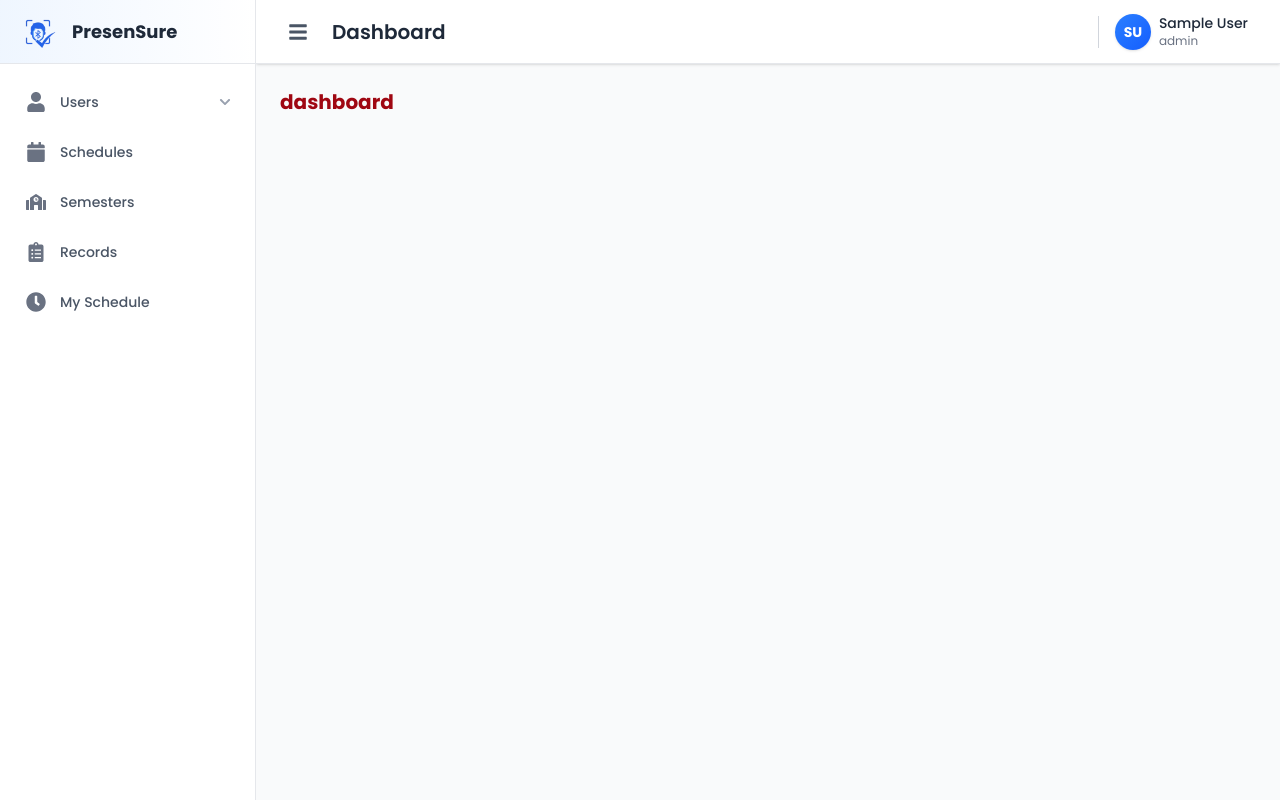
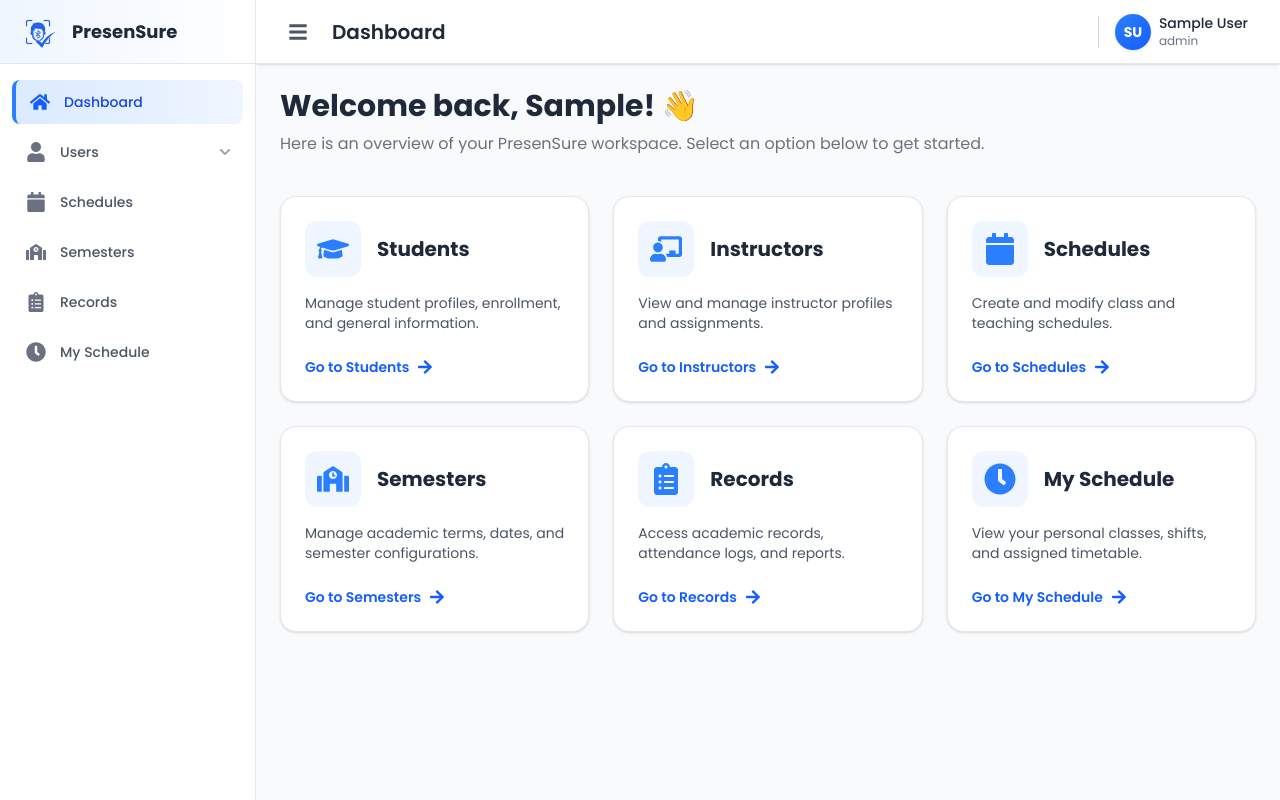
Before and after one commit to nehbDev/PresenSure-tlc, a React (Vite) app: page /dashboard in a window 1280 px wide. Built offline with nearby package versions, Linux system fonts and the light colour scheme; no server answers; sample sign-in values are in the browser's storage.

Commit message:
add dashboard

```diff
--- a/src/layout/Sidebar.tsx
+++ b/src/layout/Sidebar.tsx
@@ -11,6 +11,7 @@ import {
   FaChevronUp,
   FaChevronDown,
   FaTimes,
+  FaHome,
 } from "react-icons/fa";
 import logo from "../assets/icon_nobg.webp";
 
@@ -20,7 +21,7 @@ interface SidebarProps {
   closeMobileSidebar: () => void;
   role: string | null;
   userName: string | null;
-  isBlurred?: boolean; // Controls the blur effect
+  isBlurred?: boolean;
 }
 
 const Sidebar: React.FC<SidebarProps> = ({
@@ -39,8 +40,6 @@ const Sidebar: React.FC<SidebarProps> = ({
     location.pathname.startsWith("/students") ||
     location.pathname.startsWith("/instructors");
 
-  // Logic to determine if text/labels should be visible
-  // Visible if: It's Mobile and Open OR It's Desktop and Expanded
   const showText = isMobileOpen || !isSidebarCollapsed;
 
   // --- STYLES ---
@@ -71,8 +70,6 @@ const Sidebar: React.FC<SidebarProps> = ({
     }`;
 
   // --- EFFECTS ---
-
-  // Close dropdown when clicking outside (only relevant for desktop collapsed tooltip)
   useEffect(() => {
     function handleClickOutside(e: MouseEvent) {
       if (
@@ -90,24 +87,16 @@ const Sidebar: React.FC<SidebarProps> = ({
     return () => document.removeEventListener("mousedown", handleClickOutside);
   }, [isSidebarCollapsed, isMobileOpen]);
 
-  // Auto-close dropdown when sidebar collapses
   useEffect(() => {
     if (isSidebarCollapsed && !isMobileOpen) {
       setIsUsersOpen(false);
     }
   }, [location, isSidebarCollapsed, isMobileOpen]);
 
-  // --- DYNAMIC CLASSES ---
-
-  // Width: Fixed 64 (16rem) on Mobile. Dynamic on Desktop.
   const widthClass = isMobileOpen ? "w-64" : (isSidebarCollapsed ? "w-20" : "w-64");
-
-  // Transform: Slide in/out on Mobile. Always visible on Desktop.
   const transformClass = isMobileOpen
     ? "translate-x-0 shadow-2xl"
     : "max-md:-translate-x-full md:translate-x-0";
-
-  // Blur: Applies pointer-events-none to prevent clicking when blurred
   const blurClass = isBlurred ? "filter blur-sm pointer-events-none select-none" : "";
 
   return (
@@ -116,7 +105,6 @@ const Sidebar: React.FC<SidebarProps> = ({
       ${widthClass} ${transformClass} ${blurClass}`}
       style={{ overflow: "visible" }}
     >
-      {/* Header / Logo */}
       <div className="h-16 flex-shrink-0 bg-gradient-to-r from-blue-50 to-white border-b border-gray-200 flex items-center justify-between px-4">
         <div className={`flex items-center ${!showText ? "justify-center w-full" : ""}`}>
           <img src={logo} alt="Logo" className="h-10 w-10 md:h-11 md:w-11 object-contain" />
@@ -126,8 +114,6 @@ const Sidebar: React.FC<SidebarProps> = ({
             </span>
           )}
         </div>
-
-        {/* Mobile Close Button */}
         <button
           className="md:hidden text-gray-500 hover:text-red-500 p-1 rounded-md hover:bg-gray-100 transition-colors"
           onClick={closeMobileSidebar}
@@ -136,12 +122,26 @@ const Sidebar: React.FC<SidebarProps> = ({
         </button>
       </div>
 
-      {/* Navigation Links */}
       <div className="flex-1 px-3 mt-4 overflow-y-auto custom-scrollbar overflow-x-hidden">
         <nav className="space-y-1.5 pb-4">
 
-          {/* USERS MENU (Students/Instructors) */}
+          {/* VISIBLE TO EVERYONE: DASHBOARD */}
+          <NavLink
+            to="/dashboard"
+            className={linkStyles}
+            onClick={() => { if (isMobileOpen) closeMobileSidebar(); }}
+            title={!showText ? "Dashboard" : ""}
+          >
+            <div className="w-6 flex justify-center items-center">
+              <FaHome className={`w-5 h-5 ${iconStyles(location.pathname === "/dashboard" || location.pathname === "/")}`} />
+            </div>
+            {showText && <span className="ml-3 text-sm font-medium whitespace-nowrap">Dashboard</span>}
+          </NavLink>
+
+          {/* ROLE-RESTRICTED LINKS (Users, Schedules, Semesters) */}
           {role !== "instructor" && (
+            <>
+              {/* USERS MENU */}
               <div className="relative" ref={usersMenuRef}>
                 <button
                   onClick={() => setIsUsersOpen((prev) => !prev)}
@@ -165,24 +165,16 @@ const Sidebar: React.FC<SidebarProps> = ({
                   )}
                 </button>
 
-              {/* Inline Submenu (Mobile / Desktop Expanded) */}
+                {/* Inline Submenu */}
                 {showText && isUsersOpen && (
                   <div className="mt-1 space-y-1 overflow-hidden transition-all duration-200">
-                  <NavLink
-                    to="/students"
-                    className={subLinkStyles}
-                    onClick={() => { if (isMobileOpen) closeMobileSidebar(); }}
-                  >
+                    <NavLink to="/students" className={subLinkStyles} onClick={() => { if (isMobileOpen) closeMobileSidebar(); }}>
                       <div className="w-6 flex justify-center items-center">
                         <FaGraduationCap className="w-4 h-4 text-gray-500 group-hover:text-blue-500" />
                       </div>
                       <span className="ml-3 text-sm whitespace-nowrap">Students</span>
                     </NavLink>
-                  <NavLink
-                    to="/instructors"
-                    className={subLinkStyles}
-                    onClick={() => { if (isMobileOpen) closeMobileSidebar(); }}
-                  >
+                    <NavLink to="/instructors" className={subLinkStyles} onClick={() => { if (isMobileOpen) closeMobileSidebar(); }}>
                       <div className="w-6 flex justify-center items-center">
                         <FaChalkboardTeacher className="w-4 h-4 text-gray-500 group-hover:text-blue-500" />
                       </div>
@@ -191,63 +183,39 @@ const Sidebar: React.FC<SidebarProps> = ({
                   </div>
                 )}
 
-              {/* Floating Tooltip Submenu (Desktop Collapsed Only) */}
+                {/* Floating Tooltip Submenu */}
                 {!isMobileOpen && isSidebarCollapsed && isUsersOpen && (
                   <div
                     ref={dropdownRef}
                     className="fixed z-50 bg-white shadow-xl rounded-lg border border-gray-200 p-2 w-48"
                     style={{
                       left: "4.5rem",
-                    top: usersMenuRef.current
-                      ? usersMenuRef.current.getBoundingClientRect().top + "px"
-                      : "80px",
+                      top: usersMenuRef.current ? usersMenuRef.current.getBoundingClientRect().top + "px" : "80px",
                     }}
                   >
-                  <p className="px-3 py-1 text-xs font-semibold text-gray-400 uppercase tracking-wider">
-                    User Management
-                  </p>
-                  <NavLink
-                    to="/students"
-                    className="flex items-center px-3 py-2 rounded-md hover:bg-blue-50 text-gray-700 transition-colors"
-                    onClick={() => setIsUsersOpen(false)}
-                  >
+                    <p className="px-3 py-1 text-xs font-semibold text-gray-400 uppercase tracking-wider">User Management</p>
+                    <NavLink to="/students" className="flex items-center px-3 py-2 rounded-md hover:bg-blue-50 text-gray-700 transition-colors" onClick={() => setIsUsersOpen(false)}>
                       <FaGraduationCap className="w-4 h-4 mr-3 text-gray-500" />
                       <span className="text-sm font-medium">Students</span>
                     </NavLink>
-                  <NavLink
-                    to="/instructors"
-                    className="flex items-center px-3 py-2 rounded-md hover:bg-blue-50 text-gray-700 transition-colors"
-                    onClick={() => setIsUsersOpen(false)}
-                  >
+                    <NavLink to="/instructors" className="flex items-center px-3 py-2 rounded-md hover:bg-blue-50 text-gray-700 transition-colors" onClick={() => setIsUsersOpen(false)}>
                       <FaChalkboardTeacher className="w-4 h-4 mr-3 text-gray-500" />
                       <span className="text-sm font-medium">Instructors</span>
                     </NavLink>
                   </div>
                 )}
               </div>
-          )}
 
-          {/* STANDARD LINKS */}
-          {role !== "instructor" && (
-            <>
-              <NavLink
-                to="/schedules"
-                className={linkStyles}
-                onClick={() => { if (isMobileOpen) closeMobileSidebar(); }}
-                title={!showText ? "Schedules" : ""}
-              >
+              {/* SCHEDULES */}
+              <NavLink to="/schedules" className={linkStyles} onClick={() => { if (isMobileOpen) closeMobileSidebar(); }} title={!showText ? "Schedules" : ""}>
                 <div className="w-6 flex justify-center items-center">
                   <FaCalendar className={`w-5 h-5 ${iconStyles(location.pathname.startsWith("/schedules"))}`} />
                 </div>
                 {showText && <span className="ml-3 text-sm font-medium whitespace-nowrap">Schedules</span>}
               </NavLink>
 
-              <NavLink
-                to="/semester"
-                className={linkStyles}
-                onClick={() => { if (isMobileOpen) closeMobileSidebar(); }}
-                title={!showText ? "Semesters" : ""}
-              >
+              {/* SEMESTERS */}
+              <NavLink to="/semester" className={linkStyles} onClick={() => { if (isMobileOpen) closeMobileSidebar(); }} title={!showText ? "Semesters" : ""}>
                 <div className="w-6 flex justify-center items-center">
                   <FaSchool className={`w-5 h-5 ${iconStyles(location.pathname.startsWith("/semester"))}`} />
                 </div>
@@ -256,29 +224,21 @@ const Sidebar: React.FC<SidebarProps> = ({
             </>
           )}
 
-          <NavLink
-            to="/records"
-            className={linkStyles}
-            onClick={() => { if (isMobileOpen) closeMobileSidebar(); }}
-            title={!showText ? "Records" : ""}
-          >
+          {/* VISIBLE TO EVERYONE: Records & My Schedule */}
+          <NavLink to="/records" className={linkStyles} onClick={() => { if (isMobileOpen) closeMobileSidebar(); }} title={!showText ? "Records" : ""}>
             <div className="w-6 flex justify-center items-center">
               <FaClipboardList className={`w-5 h-5 ${iconStyles(location.pathname.startsWith("/records"))}`} />
             </div>
             {showText && <span className="ml-3 text-sm font-medium whitespace-nowrap">Records</span>}
           </NavLink>
 
-          <NavLink
-            to="/mySchedule"
-            className={linkStyles}
-            onClick={() => { if (isMobileOpen) closeMobileSidebar(); }}
-            title={!showText ? "My Schedule" : ""}
-          >
+          <NavLink to="/mySchedule" className={linkStyles} onClick={() => { if (isMobileOpen) closeMobileSidebar(); }} title={!showText ? "My Schedule" : ""}>
             <div className="w-6 flex justify-center items-center">
               <FaClock className={`w-5 h-5 ${iconStyles(location.pathname.startsWith("/mySchedule"))}`} />
             </div>
             {showText && <span className="ml-3 text-sm font-medium whitespace-nowrap">My Schedule</span>}
           </NavLink>
+
         </nav>
       </div>
     </aside>
--- a/src/pages/dashboard.tsx
+++ b/src/pages/dashboard.tsx
@@ -1,25 +1,110 @@
-import { useEffect, useRef } from "react";
-import { useNavigate, useLocation } from "react-router-dom";
-import toast, { Toaster } from "react-hot-toast";
+import React from "react";
+import { Link } from "react-router-dom";
+import {
+  FaGraduationCap,
+  FaChalkboardTeacher,
+  FaCalendar,
+  FaSchool,
+  FaClipboardList,
+  FaClock,
+  FaArrowRight
+} from "react-icons/fa";
 
-const Dashboard = () => {
-  const location = useLocation();
-  const successMessage = location.state?.successMessage;
-  const hasShownToast = useRef(false); // track toast display
-  const navigate = useNavigate();
+const Dashboard: React.FC = () => {
+  // ✅ 1. Get the absolute latest user from localStorage every time Dashboard loads
+  const userStr = localStorage.getItem("user");
+  const user = userStr ? JSON.parse(userStr) : null;
 
-  useEffect(() => {
-    if (successMessage && !hasShownToast.current) {
-      toast.success(successMessage);
-      hasShownToast.current = true;
-      navigate(location.pathname, { replace: true, state: {} });
-    }
-  }, [successMessage]);
+  const role = user?.role || null;
+  const userName = user?.firstName || user?.name || null;
+
+  const dashboardItems = [
+    {
+      title: "Students",
+      path: "/students",
+      icon: <FaGraduationCap className="w-8 h-8 text-blue-500" />,
+      description: "Manage student profiles, enrollment, and general information.",
+      restrictedToAdmin: true,
+    },
+    {
+      title: "Instructors",
+      path: "/instructors",
+      icon: <FaChalkboardTeacher className="w-8 h-8 text-blue-500" />,
+      description: "View and manage instructor profiles and assignments.",
+      restrictedToAdmin: true,
+    },
+    {
+      title: "Schedules",
+      path: "/schedules",
+      icon: <FaCalendar className="w-8 h-8 text-blue-500" />,
+      description: "Create and modify class and teaching schedules.",
+      restrictedToAdmin: true,
+    },
+    {
+      title: "Semesters",
+      path: "/semester",
+      icon: <FaSchool className="w-8 h-8 text-blue-500" />,
+      description: "Manage academic terms, dates, and semester configurations.",
+      restrictedToAdmin: true,
+    },
+    {
+      title: "Records",
+      path: "/records",
+      icon: <FaClipboardList className="w-8 h-8 text-blue-500" />,
+      description: "Access academic records, attendance logs, and reports.",
+      restrictedToAdmin: false,
+    },
+    {
+      title: "My Schedule",
+      path: "/mySchedule",
+      icon: <FaClock className="w-8 h-8 text-blue-500" />,
+      description: "View your personal classes, shifts, and assigned timetable.",
+      restrictedToAdmin: false,
+    },
+  ];
+
+  // ✅ 2. Filter exactly as we did before
+  const isUserInstructor = role?.toLowerCase().trim() === "instructor";
+  const visibleItems = dashboardItems.filter(
+    (item) => !(isUserInstructor && item.restrictedToAdmin)
+  );
 
   return (
-    <div>
-      <Toaster position="top-center" />
-      <h1 className="text-xl font-bold text-red-800">dashboard</h1>
+    <div className="space-y-4">
+      <div className="mb-10">
+        <h1 className="text-3xl font-bold text-gray-800">
+          Welcome back, {userName || "User"}! 👋
+        </h1>
+        <p className="text-gray-500 mt-2">
+          Here is an overview of your PresenSure workspace. Select an option below to get started.
+        </p>
+      </div>
+
+      <div className="grid grid-cols-1 sm:grid-cols-2 lg:grid-cols-3 gap-6">
+        {visibleItems.map((item, index) => (
+          <Link
+            key={index}
+            to={item.path}
+            className="group bg-white p-6 rounded-2xl shadow-sm border border-gray-200 hover:shadow-xl hover:border-blue-300 transition-all duration-300 transform hover:-translate-y-1 flex flex-col h-full"
+          >
+            <div className="flex items-center space-x-4 mb-4">
+              <div className="p-3 bg-blue-50 rounded-xl group-hover:bg-blue-100 transition-colors duration-300">
+                {item.icon}
+              </div>
+              <h2 className="text-xl font-bold text-gray-800 group-hover:text-blue-600 transition-colors duration-300">
+                {item.title}
+              </h2>
+            </div>
+            <p className="text-gray-600 flex-grow text-sm">
+              {item.description}
+            </p>
+            <div className="mt-6 flex items-center text-blue-600 font-semibold text-sm">
+              <span>Go to {item.title}</span>
+              <FaArrowRight className="ml-2 w-4 h-4 transform group-hover:translate-x-1 transition-transform duration-300" />
+            </div>
+          </Link>
+        ))}
+      </div>
     </div>
   );
 };
```
Also changed, not shown: src/pages/loginPage.tsx (+3 -8 lines), src/routes/AppRoutes.tsx (+140 -39 lines). Lines whose indentation alone changed are shown as unchanged.
